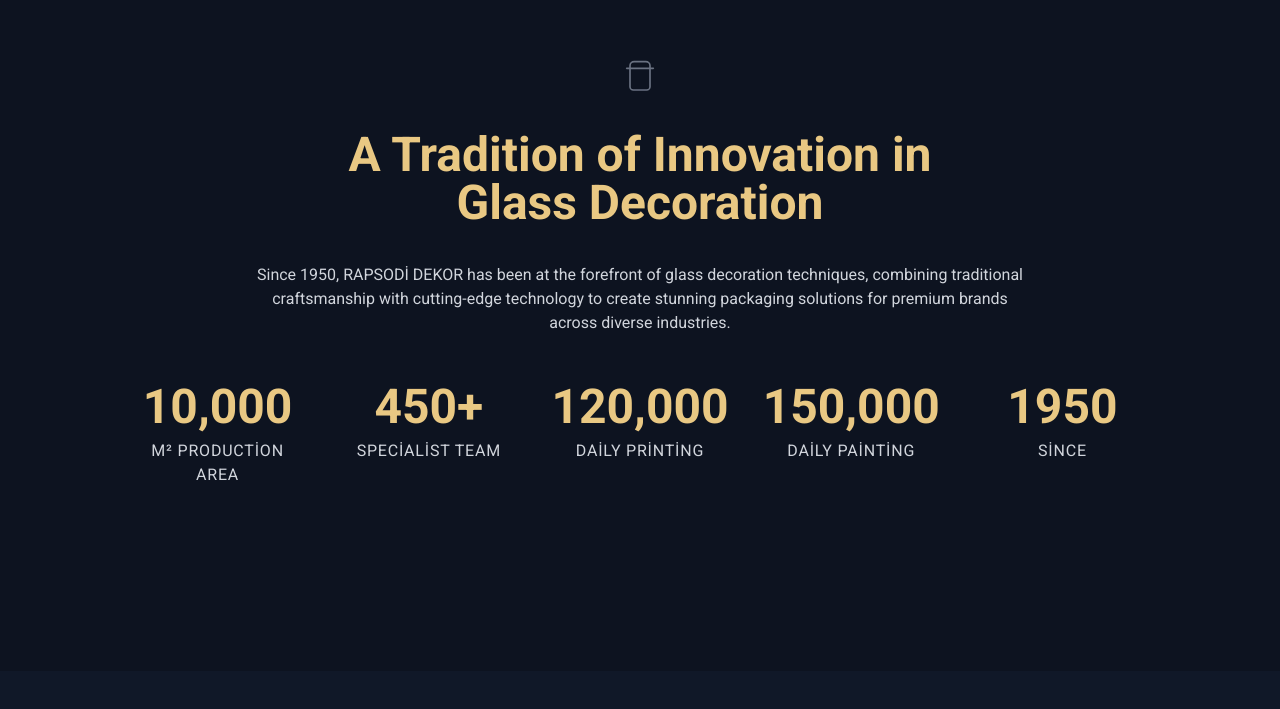
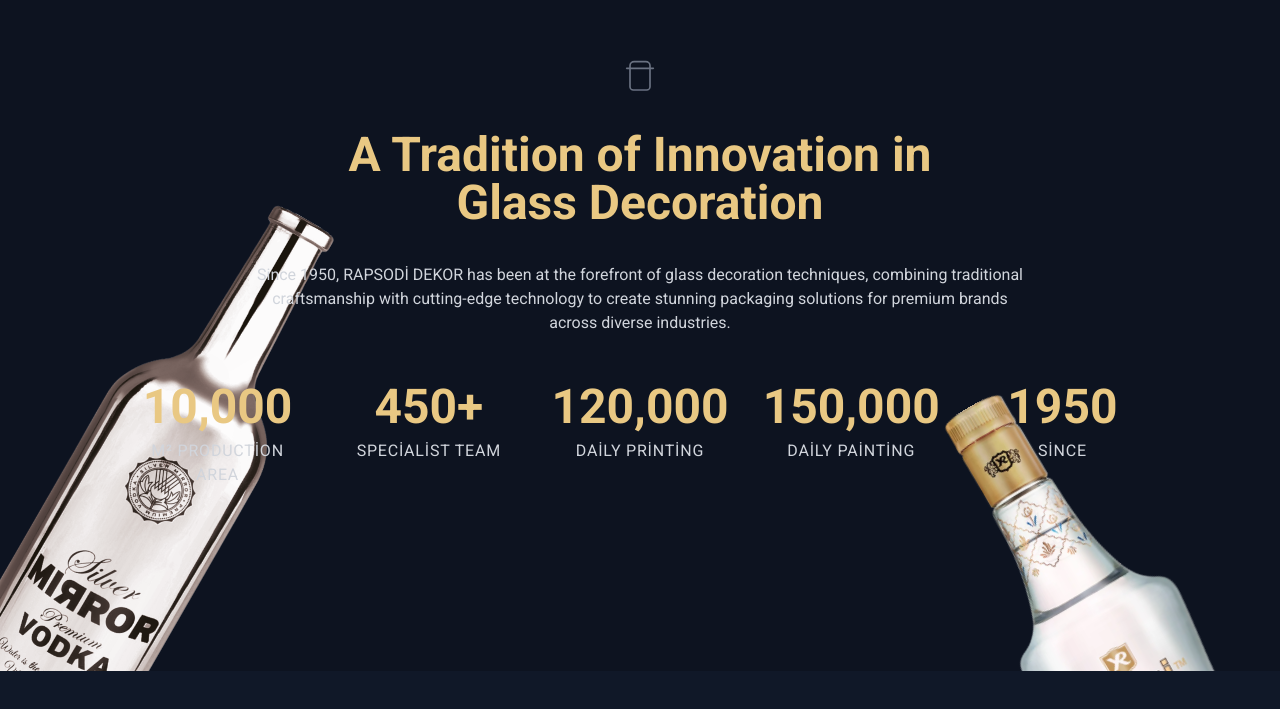
Before and after one commit to nesnelkuram/rapsodidekor, a Next.js app: page / in a window 1280 px wide. Shown: the part 889-1598 px from the top of the page. Built offline with nearby package versions, Linux system fonts and the light colour scheme.

Commit message:
Fix parallax scroll effect for traditional section - enhanced animation and visual appearance

```diff
--- a/src/app/page.js
+++ b/src/app/page.js
@@ -116,30 +116,30 @@
   // Framer Motion scroll effect for tradition section background
   const { scrollYProgress: traditionScrollYProgress } = useScroll({
     target: traditionRef,
-    offset: ["start start", "end start"] // Changed to start start (when section reaches top of viewport)
+    offset: ["start end", "end start"] // Değiştirildi - section viewport altından girmeye başlayınca
   });
 
   // Calculate dynamic parallax values based on viewport height
-  const parallaxValue = height ? -(height * 0.3) : -150;
-  const glassBottleValue = height ? -(height * 0.2) : -100;
+  const parallaxValue = height ? -(height * 0.5) : -300;
+  const glassBottleValue = height ? -(height * 0.4) : -200;
 
   // Use dynamic values for parallax effect - start objects off-screen
   const silverImageY = useTransform(
     traditionScrollYProgress,
-    [0, 0.5, 1],
-    [height || 500, 0, parallaxValue]
+    [0, 0.3, 0.7, 1],
+    [height || 500, height * 0.2 || 100, 0, parallaxValue]
   );
 
   const rakiImageY = useTransform(
     traditionScrollYProgress,
-    [0, 0.5, 1],
-    [height || 500, 0, parallaxValue]
+    [0, 0.3, 0.7, 1],
+    [height || 500, height * 0.1 || 50, -height * 0.1 || -50, parallaxValue]
   );
 
   const glassBottleY = useTransform(
     traditionScrollYProgress,
-    [0, 0.5, 1],
-    [height || 300, 0, glassBottleValue]
+    [0, 0.3, 0.7, 1],
+    [height || 300, height * 0.1 || 50, -height * 0.2 || -100, glassBottleValue]
   );
 
   // Framer Motion scroll effect for Elevate Your Packaging section content
@@ -211,9 +211,14 @@
 
       {/* === About Us / Tradition Section (Parallax) === */}
       <AnimatedElement disableTranslate>
-        <div
+        <motion.div
           ref={traditionRef}
           className="relative h-[300vh] text-white bg-gray-900 overflow-hidden"
+          style={{
+            willChange: 'transform',
+            transformStyle: 'preserve-3d',
+            perspective: 1000
+          }}
         >
           {/* Sticky content container */}
           <div className="sticky top-0 h-screen overflow-hidden">
@@ -286,7 +291,9 @@
                 backgroundRepeat: 'no-repeat',
                 y: silverImageY,
                 rotate: 30,
-                opacity: 1
+                opacity: 1,
+                willChange: 'transform',
+                transformStyle: 'preserve-3d'
               }}
             />
 
@@ -301,7 +308,9 @@
                 backgroundRepeat: 'no-repeat',
                 y: rakiImageY,
                 rotate: -30,
-                opacity: 1
+                opacity: 1,
+                willChange: 'transform',
+                transformStyle: 'preserve-3d'
               }}
             />
 
@@ -314,11 +323,13 @@
                 backgroundRepeat: 'no-repeat',
                 opacity: 0.9,
                 y: glassBottleY,
-                rotate: 15
+                rotate: 15,
+                willChange: 'transform',
+                transformStyle: 'preserve-3d'
               }}
             />
           </div>
-        </div>
+        </motion.div>
       </AnimatedElement>
 
       {/* === Our Clients Section === */}
```
